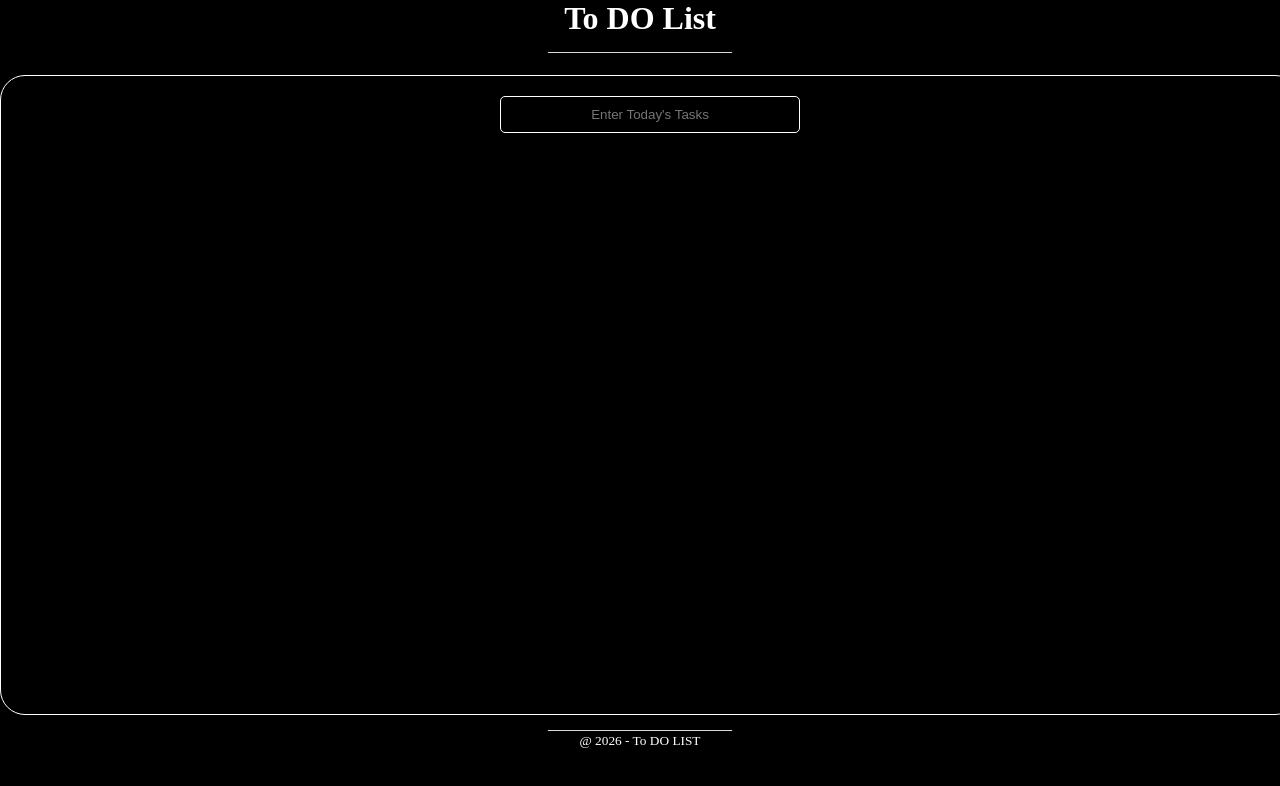
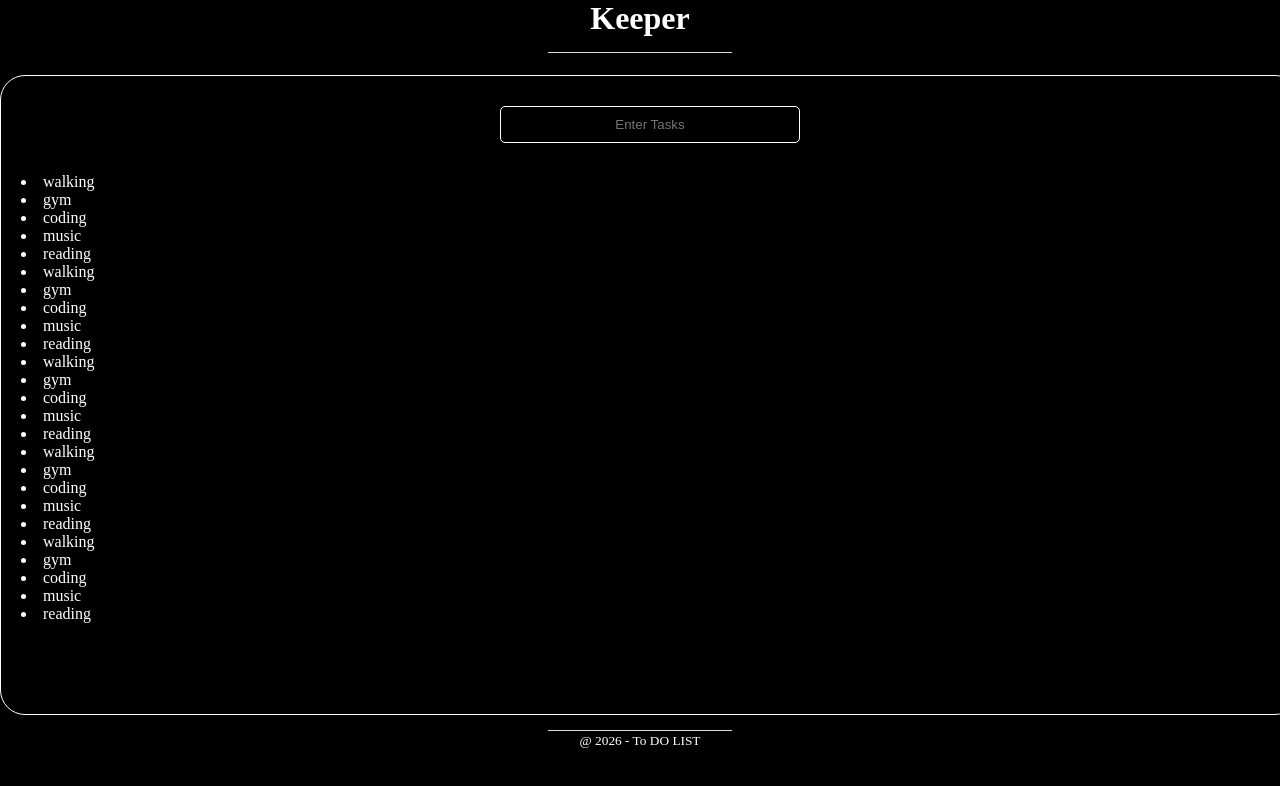
Before and after one commit to refreshedmayank/React-Projects, a React (Vite) app: page / in a window 1280 px wide. Shown: the top 786 px of the page. Built offline with nearby package versions, Linux system fonts and the light colour scheme.

Commit message:
tasks are now scrollable plus aligned left on card with bullets inside

```diff
--- a/src/Projects/To-do-list/card.jsx
+++ b/src/Projects/To-do-list/card.jsx
@@ -1,7 +1,35 @@
 function Card() {
   return (
     <div className="Card">
-      <input className="Enter" type="text" placeholder="Enter Today's Tasks" />
+      <input className="Enter" id="input_bar" type="text" placeholder="Enter Tasks" />
+      <ul className="Tasks" id="Tasks">
+        <li>walking</li>
+        <li>gym</li>
+        <li>coding</li>
+        <li>music</li>
+        <li>reading</li>
+        <li>walking</li>
+        <li>gym</li>
+        <li>coding</li>
+        <li>music</li>
+        <li>reading</li>
+        <li>walking</li>
+        <li>gym</li>
+        <li>coding</li>
+        <li>music</li>
+        <li>reading</li>
+        <li>walking</li>
+        <li>gym</li>
+        <li>coding</li>
+        <li>music</li>
+        <li>reading</li>
+        <li>walking</li>
+        <li>gym</li>
+        <li>coding</li>
+        <li>music</li>
+        <li>reading</li>
+
+      </ul>
     </div>
   );
 }
--- a/src/Projects/To-do-list/header.jsx
+++ b/src/Projects/To-do-list/header.jsx
@@ -1,7 +1,7 @@
 function Header(){
   return (
     <div>
-      <h1 className="Header-text">To DO List</h1>
+      <h1 className="Header-text">Keeper</h1>
       <p className="Bar">_______________________</p>
     </div>
   )
--- a/src/Projects/To-do-list/todolist.jsx
+++ b/src/Projects/To-do-list/todolist.jsx
@@ -1,6 +1,8 @@
 import Card from './card'
 
 function Todolist (){
+const input_bar = document.getElementById("input_bar")
+
   return(
    <div>
     <main>
@@ -9,4 +11,6 @@ function Todolist (){
    </div>
   )
 }
+
+
 export default Todolist;
--- a/src/index.css
+++ b/src/index.css
@@ -25,7 +25,8 @@ body {
   font-size: smaller;
 }
 .Card {
-  display: block;
+  display: flex;
+  flex-direction: column;
   width: 1300px;
   height: 80vh;
   background: transparent;
@@ -33,7 +34,8 @@ body {
   border: 1px solid white;
   margin: 20px auto 0;
   text-align: center;
-
+  padding: 10px;
+  overflow: hidden;
 }
 
 .Enter {
@@ -46,5 +48,16 @@ body {
   background: transparent;
   color: white;
   text-align: center;
+}
+.Tasks {
+  color: white;
+  text-align: left;
+  list-style-position: inside;
+  padding: 10px;
+  margin: 0 auto;
+  width: 100%;
+  flex: 1 1 auto;
+  overflow-y: auto;
+  max-height: calc(80vh - 110px);
 
 }
```
